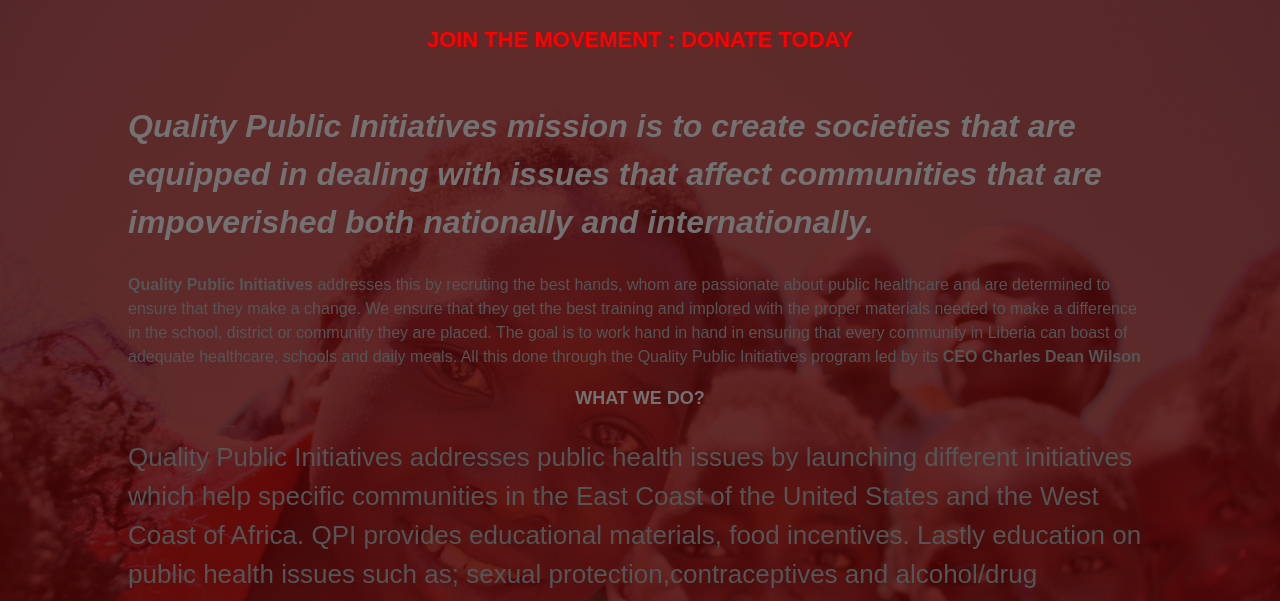
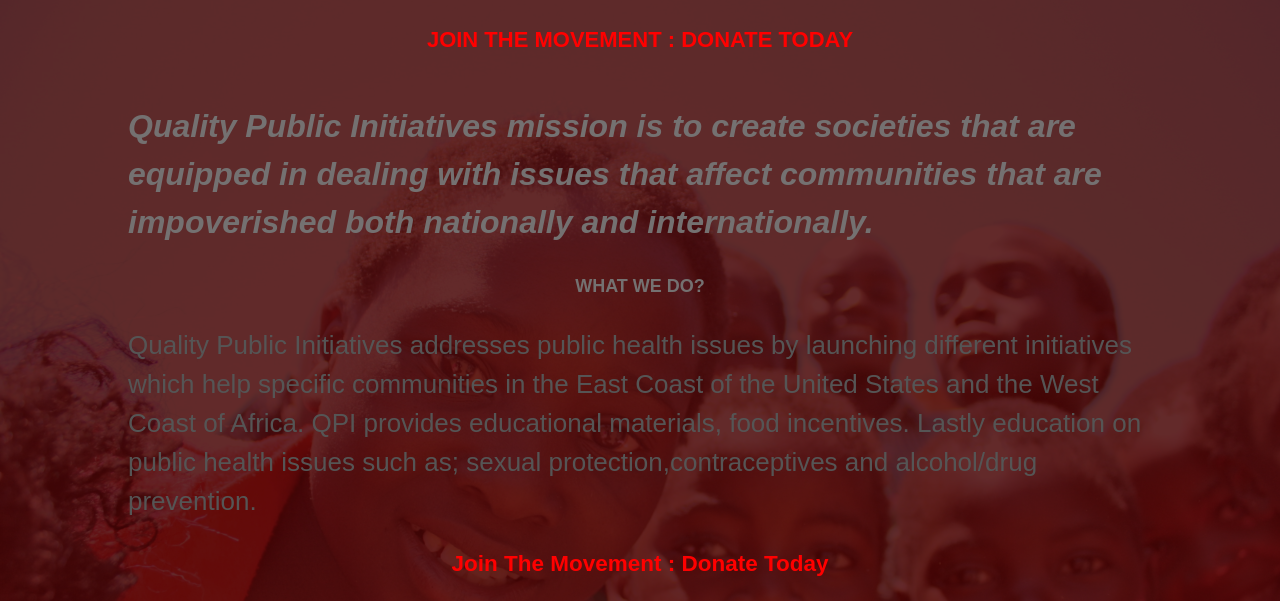
Before and after one commit to ishiekweneTelvin/qualityhealthinitiative, a plain HTML site: page index.html in a window 1280 px wide. Shown: the part 192-793 px from the top of the page. Drawn offline with Linux system fonts and the light colour scheme.

Commit message:
Update index.html

```diff
--- a/index.html
+++ b/index.html
@@ -34,16 +34,7 @@
                     and internationally.
 
                 </h2>
-                    <p><strong>Quality Public Initiatives </strong>  addresses this
-                        by recruting the best hands, whom are passionate about public healthcare and are determined to
-                        ensure that they make a change. We ensure that they get the best training and implored
-                        with the proper materials needed to make a difference in the school, district or community
-                        they are placed.
-                        The goal is to work hand in hand in ensuring that every community in Liberia can boast of adequate healthcare, schools
-                        and daily meals. All this done through the Quality Public Initiatives program led by its <strong>CEO Charles Dean Wilson</strong>
 
-
-                </p>
                 </div>
                  <div class="what-we-do">
                      <h2>WHAT WE DO?</h2>
```
